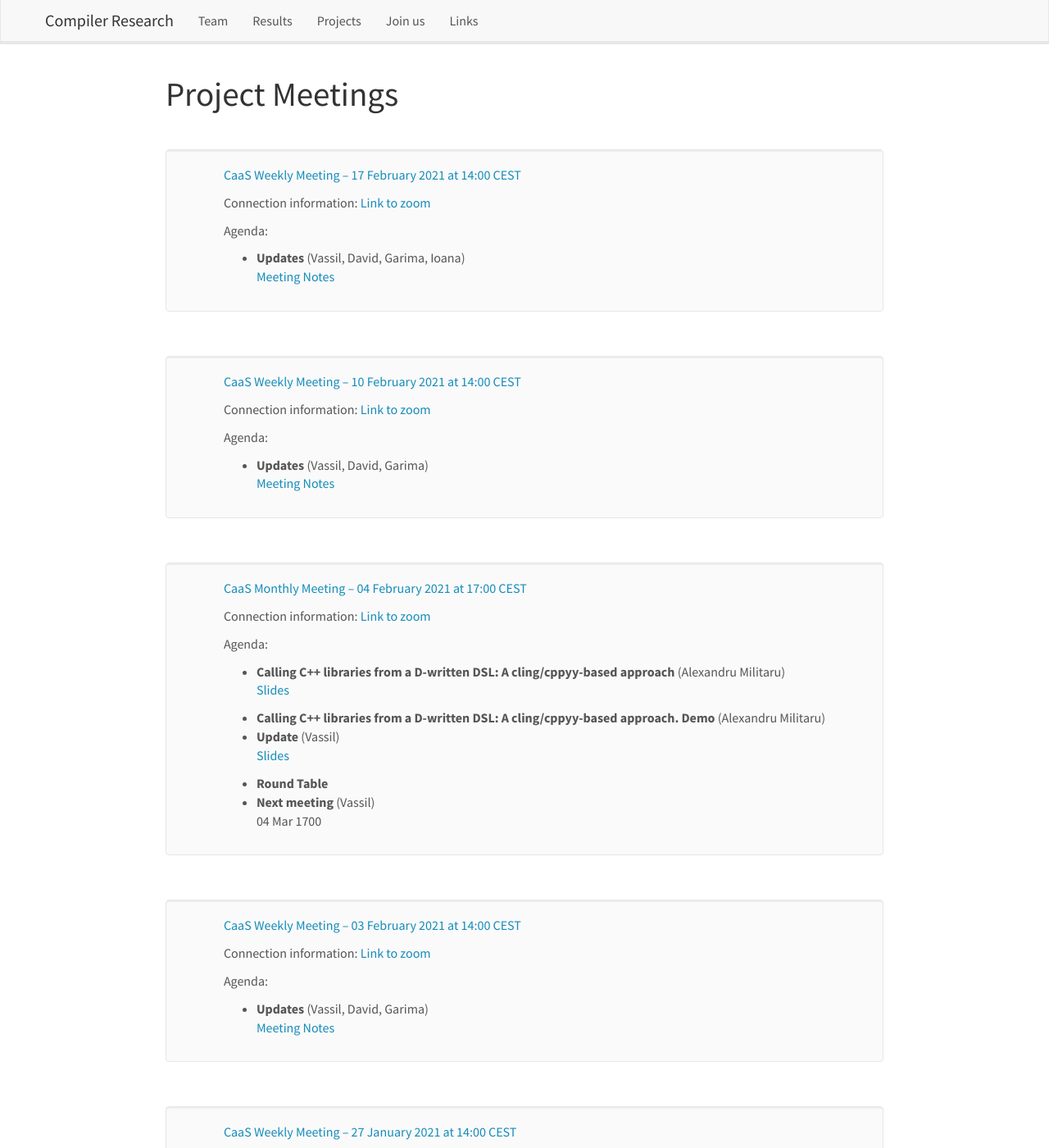
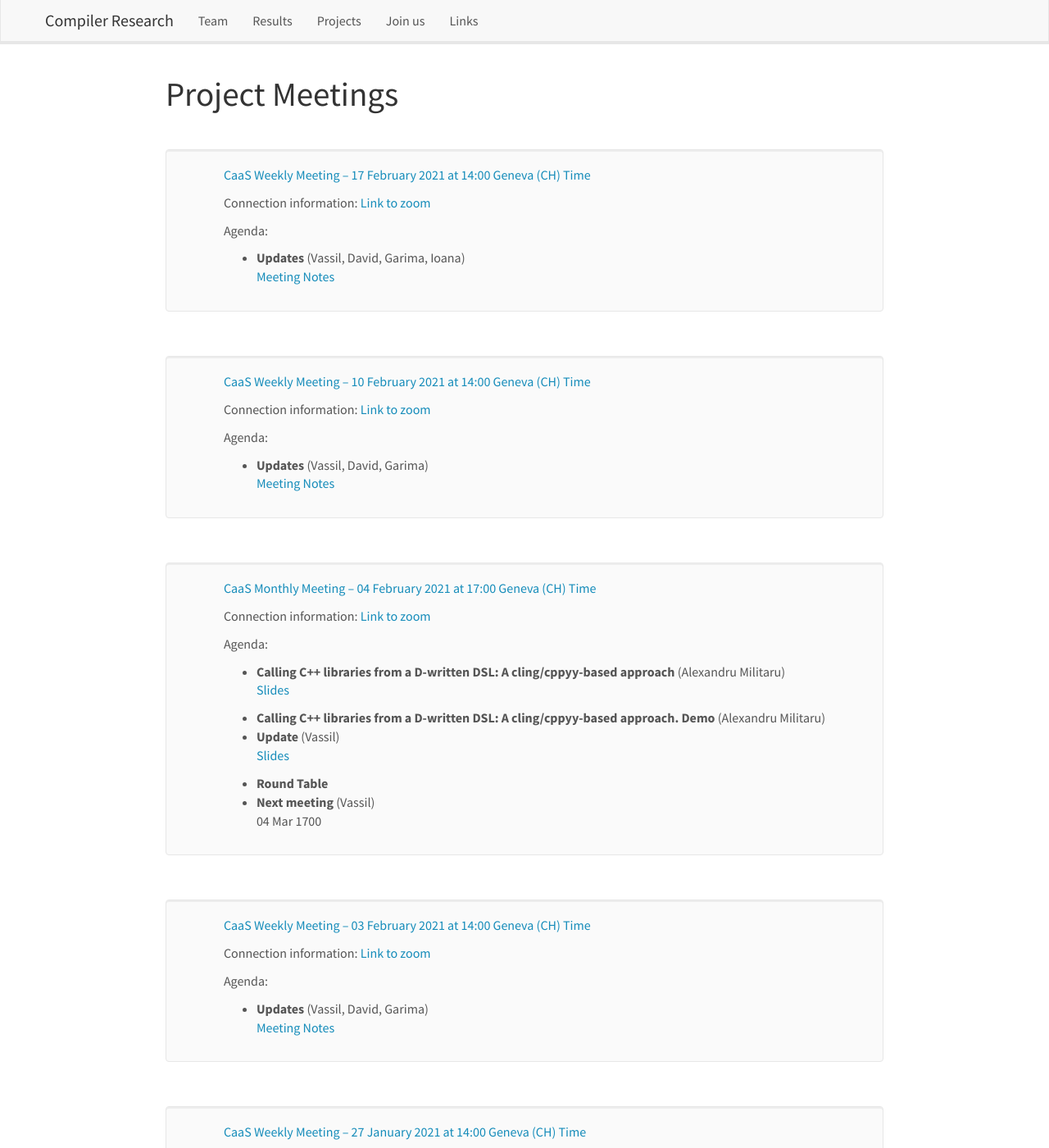
Before and after one commit to vgvassilev/clad, a Jekyll site: the page built from _pages/meetings.md, in a window 1280 px wide and 1400 px high. Shown: the whole window at 82% size. Built offline with Jekyll 4.4.1, drawn with Linux system fonts in a browser that asks for light colours; nearby versions of some CDN libraries; some of the changed text lies outside the part shown.

Commit message:
Do not use summer time.

```diff
--- a/_pages/meetings.md
+++ b/_pages/meetings.md
@@ -16,7 +16,7 @@ permalink: /meetings/
 <span id="{{meeting.label}}">&nbsp;</span>
 <div class="well" style="padding-left: 70px; padding-right: 70px">
   <a style="text-decoration:none;" href="#{{meeting.label}}">
-    {{ meeting.name }} -- {{ meeting.date | date_to_long_string }} at {{meeting.time_cest}} CEST
+    {{ meeting.name }} -- {{ meeting.date | date_to_long_string }} at {{meeting.time_cest}} Geneva (CH) Time
   </a>
 <div>
   Connection information: {{meeting.connect}} <br />
```
